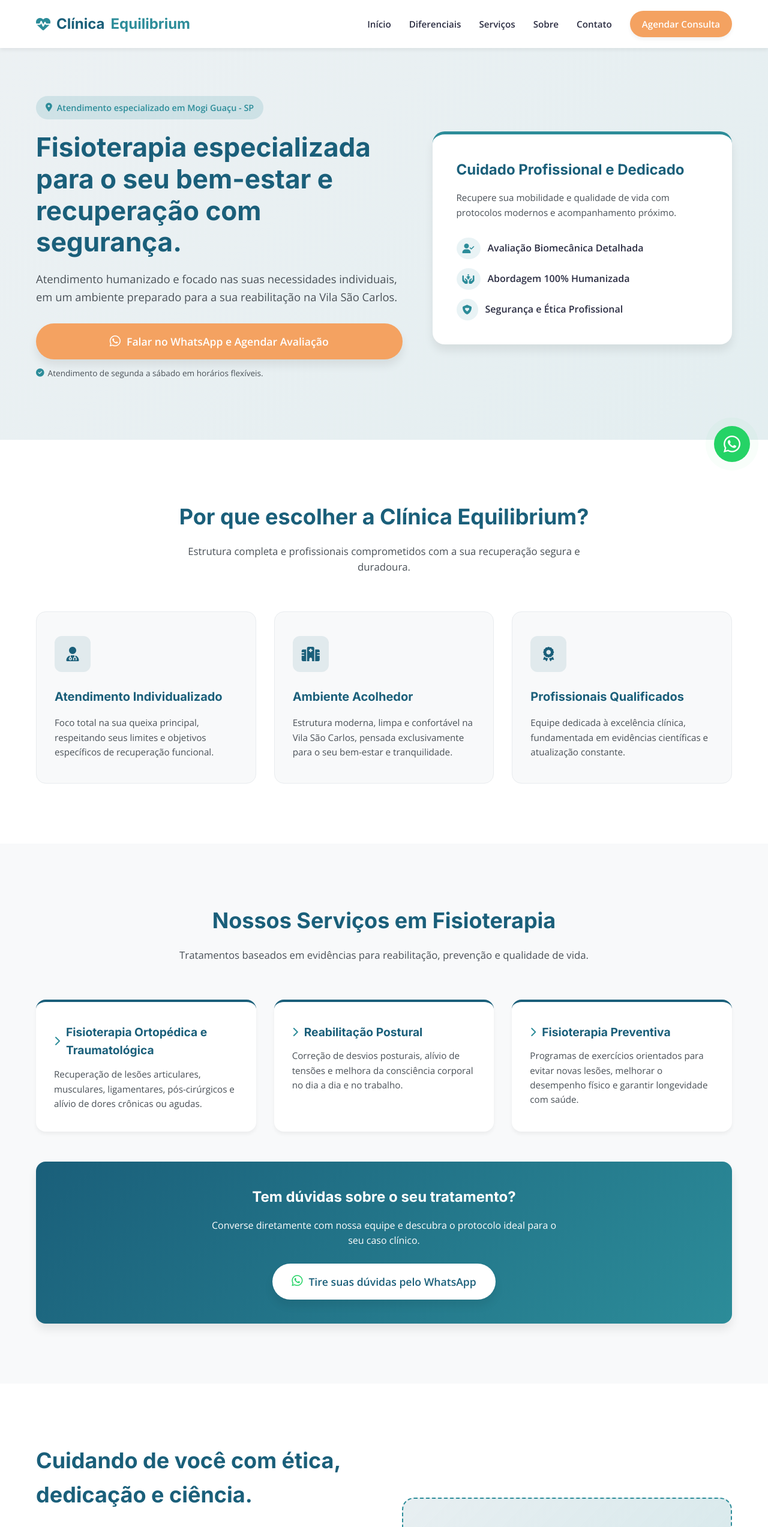
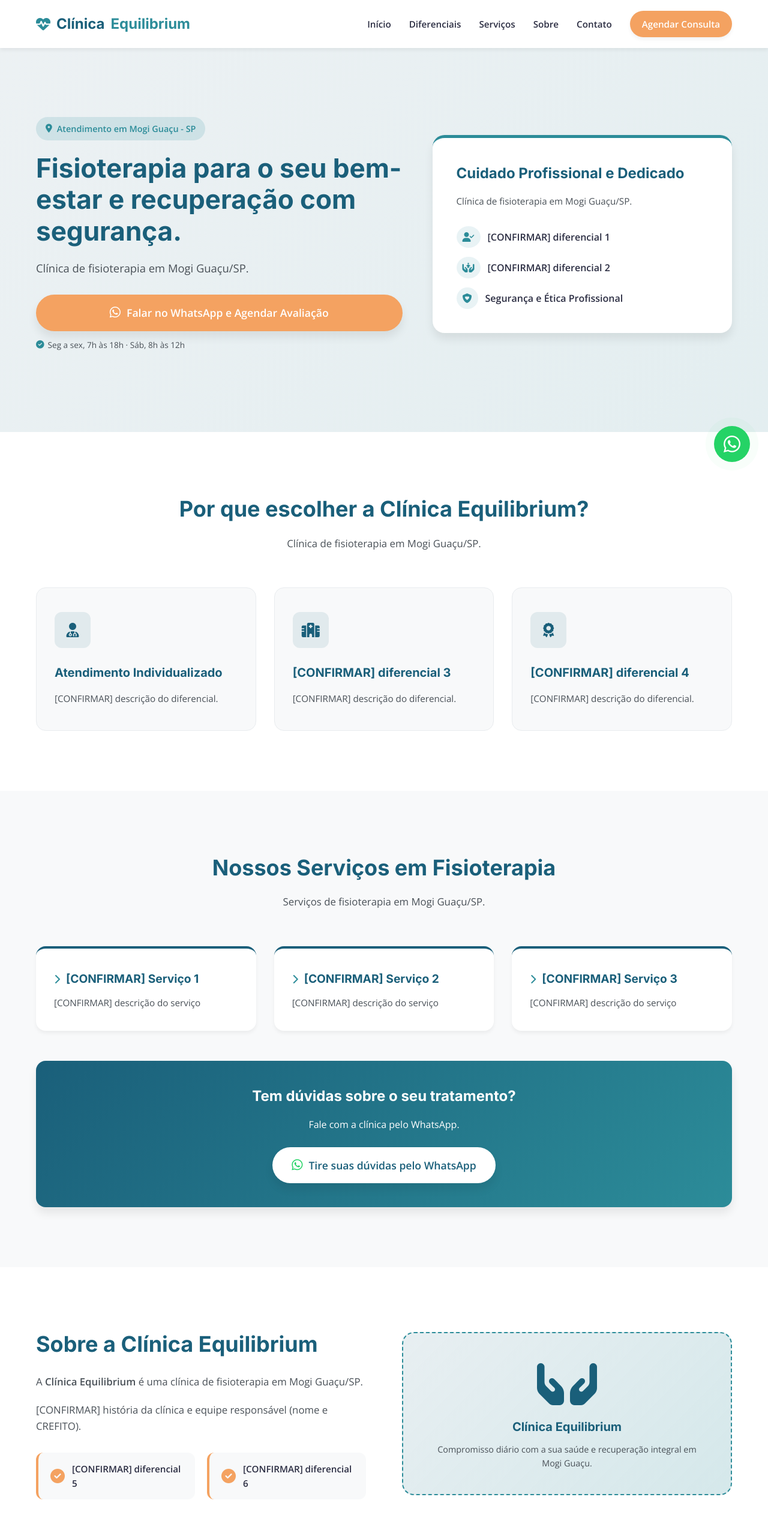
Before and after one commit to codeatha/previas, a plain HTML site: page clinica-equilibrium/index.html in a window 1280 px wide. Shown: the top 2545 px of the page at 60% size. Drawn offline with nearby package versions, Linux system fonts and the light colour scheme.

Commit message:
Ajustes Clinica Equilibrium: WhatsApp 55, horário, endereço, [CONFIRMAR], rodapé

```diff
--- a/clinica-equilibrium/index.html
+++ b/clinica-equilibrium/index.html
@@ -3,8 +3,8 @@
 <head>
     <meta charset="UTF-8">
     <meta name="viewport" content="width=device-width, initial-scale=1.0">
-    <meta name="robots" content="noindex,nofollow">
-    <title>Clínica Equilibrium | Fisioterapia Especializada em Mogi Guaçu</title>
+    <meta name="robots" content="noindex, nofollow">
+    <title>Clínica Equilibrium | Fisioterapia em Mogi Guaçu/SP</title>
     <link rel="preconnect" href="https://fonts.googleapis.com">
     <link rel="preconnect" href="https://fonts.gstatic.com" crossorigin>
     <link href="https://fonts.googleapis.com/css2?family=Inter:wght@400;500;600;700&family=Open+Sans:wght@400;600&display=swap" rel="stylesheet">
@@ -763,7 +763,7 @@
                 <a href="#servicos">Serviços</a>
                 <a href="#sobre">Sobre</a>
                 <a href="#contato">Contato</a>
-                <a href="https://wa.me/19995525688?text=Olá!%20Gostaria%20de%20agendar%20uma%20avaliação%20na%20Clínica%20Equilibrium." target="_blank" class="btn-nav">Agendar Consulta</a>
+                <a href="https://wa.me/5519995525688?text=Olá!%20Gostaria%20de%20agendar%20uma%20avaliação%20na%20Clínica%20Equilibrium." target="_blank" class="btn-nav">Agendar Consulta</a>
             </nav>
             <div class="hamburger" id="hamburger">
                 <i class="fa-solid fa-bars"></i>
@@ -776,30 +776,30 @@
         <div class="container hero-grid">
             <div class="hero-content">
                 <div class="location-tag">
-                    <i class="fa-solid fa-location-dot"></i> Atendimento especializado em Mogi Guaçu - SP
+                    <i class="fa-solid fa-location-dot"></i> Atendimento em Mogi Guaçu - SP
                 </div>
-                <h1>Fisioterapia especializada para o seu bem-estar e recuperação com segurança.</h1>
-                <p>Atendimento humanizado e focado nas suas necessidades individuais, em um ambiente preparado para a sua reabilitação na Vila São Carlos.</p>
+                <h1>Fisioterapia para o seu bem-estar e recuperação com segurança.</h1>
+                <p>Clínica de fisioterapia em Mogi Guaçu/SP.</p>
                 <div class="hero-cta">
-                    <a href="https://wa.me/19995525688?text=Olá!%20Gostaria%20de%20agendar%20uma%20avaliação%20na%20Clínica%20Equilibrium." target="_blank" class="btn-primary">
+                    <a href="https://wa.me/5519995525688?text=Olá!%20Gostaria%20de%20agendar%20uma%20avaliação%20na%20Clínica%20Equilibrium." target="_blank" class="btn-primary">
                         <i class="fa-brands fa-whatsapp" style="font-size: 1.3rem;"></i> Falar no WhatsApp e Agendar Avaliação
                     </a>
                     <span class="microcopy">
-                        <i class="fa-solid fa-circle-check" style="color: var(--secondary);"></i> Atendimento de segunda a sábado em horários flexíveis.
+                        <i class="fa-solid fa-circle-check" style="color: var(--secondary);"></i> Seg a sex, 7h às 18h · Sáb, 8h às 12h
                     </span>
                 </div>
             </div>
             <div class="hero-card-visual">
                 <h3>Cuidado Profissional e Dedicado</h3>
-                <p style="color: var(--gray-dark); font-size: 0.95rem;">Recupere sua mobilidade e qualidade de vida com protocolos modernos e acompanhamento próximo.</p>
+                <p style="color: var(--gray-dark); font-size: 0.95rem;">Clínica de fisioterapia em Mogi Guaçu/SP.</p>
                 <ul class="hero-features-list">
                     <li>
                         <i class="fa-solid fa-user-check"></i>
-                        Avaliação Biomecânica Detalhada
+                        [CONFIRMAR] diferencial 1
                     </li>
                     <li>
                         <i class="fa-solid fa-hands-holding-child"></i>
-                        Abordagem 100% Humanizada
+                        [CONFIRMAR] diferencial 2
                     </li>
                     <li>
                         <i class="fa-solid fa-shield-heart"></i>
@@ -815,7 +815,7 @@
         <div class="container">
             <div class="section-header">
                 <h2>Por que escolher a Clínica Equilibrium?</h2>
-                <p>Estrutura completa e profissionais comprometidos com a sua recuperação segura e duradoura.</p>
+                <p>Clínica de fisioterapia em Mogi Guaçu/SP.</p>
             </div>
             <div class="benefits-grid">
                 <div class="benefit-card">
@@ -823,21 +823,21 @@
                         <i class="fa-solid fa-user-doctor"></i>
                     </div>
                     <h3>Atendimento Individualizado</h3>
-                    <p>Foco total na sua queixa principal, respeitando seus limites e objetivos específicos de recuperação funcional.</p>
+                    <p>[CONFIRMAR] descrição do diferencial.</p>
                 </div>
                 <div class="benefit-card">
                     <div class="benefit-icon">
                         <i class="fa-solid fa-hospital"></i>
                     </div>
-                    <h3>Ambiente Acolhedor</h3>
-                    <p>Estrutura moderna, limpa e confortável na Vila São Carlos, pensada exclusivamente para o seu bem-estar e tranquilidade.</p>
+                    <h3>[CONFIRMAR] diferencial 3</h3>
+                    <p>[CONFIRMAR] descrição do diferencial.</p>
                 </div>
                 <div class="benefit-card">
                     <div class="benefit-icon">
                         <i class="fa-solid fa-award"></i>
                     </div>
-                    <h3>Profissionais Qualificados</h3>
-                    <p>Equipe dedicada à excelência clínica, fundamentada em evidências científicas e atualização constante.</p>
+                    <h3>[CONFIRMAR] diferencial 4</h3>
+                    <p>[CONFIRMAR] descrição do diferencial.</p>
                 </div>
             </div>
         </div>
@@ -848,26 +848,26 @@
         <div class="container">
             <div class="section-header">
                 <h2>Nossos Serviços em Fisioterapia</h2>
-                <p>Tratamentos baseados em evidências para reabilitação, prevenção e qualidade de vida.</p>
+                <p>Serviços de fisioterapia em Mogi Guaçu/SP.</p>
             </div>
             <div class="services-grid">
                 <div class="service-card">
-                    <h3><i class="fa-solid fa-chevron-right"></i> Fisioterapia Ortopédica e Traumatológica</h3>
-                    <p>Recuperação de lesões articulares, musculares, ligamentares, pós-cirúrgicos e alívio de dores crônicas ou agudas.</p>
+                    <h3><i class="fa-solid fa-chevron-right"></i> [CONFIRMAR] Serviço 1</h3>
+                    <p>[CONFIRMAR] descrição do serviço</p>
                 </div>
                 <div class="service-card">
-                    <h3><i class="fa-solid fa-chevron-right"></i> Reabilitação Postural</h3>
-                    <p>Correção de desvios posturais, alívio de tensões e melhora da consciência corporal no dia a dia e no trabalho.</p>
+                    <h3><i class="fa-solid fa-chevron-right"></i> [CONFIRMAR] Serviço 2</h3>
+                    <p>[CONFIRMAR] descrição do serviço</p>
                 </div>
                 <div class="service-card">
-                    <h3><i class="fa-solid fa-chevron-right"></i> Fisioterapia Preventiva</h3>
-                    <p>Programas de exercícios orientados para evitar novas lesões, melhorar o desempenho físico e garantir longevidade com saúde.</p>
+                    <h3><i class="fa-solid fa-chevron-right"></i> [CONFIRMAR] Serviço 3</h3>
+                    <p>[CONFIRMAR] descrição do serviço</p>
                 </div>
             </div>
             <div class="services-cta-box">
                 <h3>Tem dúvidas sobre o seu tratamento?</h3>
-                <p>Converse diretamente com nossa equipe e descubra o protocolo ideal para o seu caso clínico.</p>
-                <a href="https://wa.me/19995525688?text=Olá!%20Tenho%20dúvidas%20sobre%20os%20tratamentos%20da%20Clínica%20Equilibrium." target="_blank" class="btn-primary" style="background-color: var(--white); color: var(--primary);">
+                <p>Fale com a clínica pelo WhatsApp.</p>
+                <a href="https://wa.me/5519995525688?text=Olá!%20Tenho%20dúvidas%20sobre%20os%20tratamentos%20da%20Clínica%20Equilibrium." target="_blank" class="btn-primary" style="background-color: var(--white); color: var(--primary);">
                     <i class="fa-brands fa-whatsapp" style="color: #25D366; font-size: 1.3rem;"></i> Tire suas dúvidas pelo WhatsApp
                 </a>
             </div>
@@ -878,17 +878,17 @@
     <section class="about" id="sobre">
         <div class="container about-grid">
             <div class="about-content">
-                <h2>Cuidando de você com ética, dedicação e ciência.</h2>
-                <p>A <strong>Clínica Equilibrium</strong> nasceu com o propósito de promover saúde e qualidade de vida em Mogi Guaçu/SP. Nossa missão é oferecer um atendimento ético, seguro e humanizado, acompanhando cada etapa do seu processo de reabilitação com total dedicação.</p>
-                <p>Acreditamos que cada paciente é único. Por isso, unimos avaliação clínica rigorosa, empatia e planos de tratamento personalizados para devolver a sua autonomia e bem-estar.</p>
+                <h2>Sobre a Clínica Equilibrium</h2>
+                <p>A <strong>Clínica Equilibrium</strong> é uma clínica de fisioterapia em Mogi Guaçu/SP.</p>
+                <p>[CONFIRMAR] história da clínica e equipe responsável (nome e CREFITO).</p>
                 <div class="about-badges">
                     <div class="badge-item">
                         <i class="fa-solid fa-check-circle"></i>
-                        <span>Abordagem Baseada em Evidências</span>
+                        <span>[CONFIRMAR] diferencial 5</span>
                     </div>
                     <div class="badge-item">
                         <i class="fa-solid fa-check-circle"></i>
-                        <span>Foco em Resultados Funcionais</span>
+                        <span>[CONFIRMAR] diferencial 6</span>
                     </div>
                 </div>
             </div>
@@ -916,7 +916,7 @@
                                 <i class="fa-solid fa-location-dot"></i>
                                 <div>
                                     <strong>Endereço</strong>
-                                    <span>Av. Washington Luiz, 327, Vila São Carlos<br>Mogi Guaçu/SP, CEP 13847-120</span>
+                                    <span>Av. Washington Luiz, 327 – Mogi Guaçu/SP, CEP 13847-120</span>
                                 </div>
                             </div>
                             <div class="info-item">
@@ -939,11 +939,11 @@
                             <h4><i class="fa-solid fa-clock" style="color: var(--secondary);"></i> Horários de Atendimento</h4>
                             <div class="schedule-row">
                                 <span>Segunda a sexta-feira</span>
-                                <strong>07h às 18h</strong>
+                                <strong>7h às 18h</strong>
                             </div>
                             <div class="schedule-row">
                                 <span>Sábado</span>
-                                <strong>08h às 12h</strong>
+                                <strong>8h às 12h</strong>
                             </div>
                             <div class="schedule-row">
                                 <span>Domingo</span>
@@ -952,13 +952,13 @@
                         </div>
                     </div>
 
-                    <a href="https://wa.me/19995525688?text=Olá!%20Gostaria%20de%20agendar%20uma%20consulta." target="_blank" class="btn-primary" style="width: 100%;">
+                    <a href="https://wa.me/5519995525688?text=Olá!%20Gostaria%20de%20agendar%20uma%20consulta." target="_blank" class="btn-primary" style="width: 100%;">
                         <i class="fa-brands fa-whatsapp" style="font-size: 1.2rem;"></i> Agendar pelo WhatsApp
                     </a>
                 </div>
 
                 <div class="map-container">
-                    <iframe src="https://maps.google.com/maps?q=Av.%20Washington%20Luiz%2C%20327%2C%20Vila%20S%C3%A3o%20Carlos%2C%20Mogi%20Gua%C3%A7u%2FSP%2C%2013847-120%20Mogi%20Gua%C3%A7u%2FSP&t=&z=15&ie=UTF8&iwloc=&output=embed" allowfullscreen="" loading="lazy" referrerpolicy="no-referrer-when-downgrade"></iframe>
+                    <iframe src="https://maps.google.com/maps?q=Av.%20Washington%20Luiz%2C%20327%2C%20Mogi%20Gua%C3%A7u%2FSP%2C%2013847-120&t=&z=15&ie=UTF8&iwloc=&output=embed" allowfullscreen="" loading="lazy" referrerpolicy="no-referrer-when-downgrade"></iframe>
                 </div>
             </div>
         </div>
@@ -973,10 +973,10 @@
                         <i class="fa-solid fa-heart-pulse" style="color: var(--accent);"></i>
                         Clínica Equilibrium
                     </div>
-                    <p>Fisioterapia especializada, humanizada e baseada em evidências para promover o seu bem-estar e reabilitação em Mogi Guaçu/SP.</p>
+                    <p>Clínica de fisioterapia em Mogi Guaçu/SP.</p>
                     <div class="social-links">
                         <a href="https://www.instagram.com/fisiocinthiamotta" target="_blank"><i class="fa-brands fa-instagram"></i></a>
-                        <a href="https://wa.me/19995525688" target="_blank"><i class="fa-brands fa-whatsapp"></i></a>
+                        <a href="https://wa.me/5519995525688" target="_blank"><i class="fa-brands fa-whatsapp"></i></a>
                     </div>
                 </div>
                 <div class="footer-col">
@@ -992,26 +992,25 @@
                 <div class="footer-col">
                     <h4>Especialidades</h4>
                     <ul class="footer-links">
-                        <li><a href="#servicos">Fisioterapia Ortopédica</a></li>
-                        <li><a href="#servicos">Reabilitação Postural</a></li>
-                        <li><a href="#servicos">Fisioterapia Preventiva</a></li>
+                        <li><a href="#servicos">[CONFIRMAR] Serviço 1</a></li>
+                        <li><a href="#servicos">[CONFIRMAR] Serviço 2</a></li>
+                        <li><a href="#servicos">[CONFIRMAR] Serviço 3</a></li>
                     </ul>
                 </div>
             </div>
 
             <div class="footer-disclaimer">
-                <strong>Aviso Legal e Ético:</strong> As informações contidas nesta página têm caráter meramente informativo e educacional, não substituindo em hipótese alguma a avaliação, o diagnóstico ou a orientação prescrita por um profissional de saúde qualificado. Em conformidade com os conselhos de classe da saúde, não realizamos promessas de resultados garantidos ou curas milagrosas.
+                <strong>Aviso Legal e Ético:</strong> As informações desta página têm caráter informativo e não substituem avaliação, diagnóstico ou orientação de um profissional de saúde. Não há promessa de resultados.
             </div>
 
             <div class="footer-bottom">
-                <p>&copy; 2024 Clínica Equilibrium. Todos os direitos reservados.</p>
-                <p>Desenvolvido com foco em ética, saúde e conversão.</p>
+                <p>&copy; 2026 Clinica Equilibrium. Todos os direitos reservados.</p>
             </div>
         </div>
     </footer>
 
     <!-- FLOATING WHATSAPP -->
-    <a href="https://wa.me/19995525688?text=Olá!%20Gostaria%20de%20obter%20mais%20informações%20sobre%20os%20atendimentos%20da%20Clínica%20Equilibrium." class="whatsapp-float" target="_blank" aria-label="Contato via WhatsApp">
+    <a href="https://wa.me/5519995525688?text=Olá!%20Gostaria%20de%20obter%20mais%20informações%20sobre%20os%20atendimentos%20da%20Clínica%20Equilibrium." class="whatsapp-float" target="_blank" aria-label="Contato via WhatsApp">
         <i class="fa-brands fa-whatsapp"></i>
     </a>
 
```
